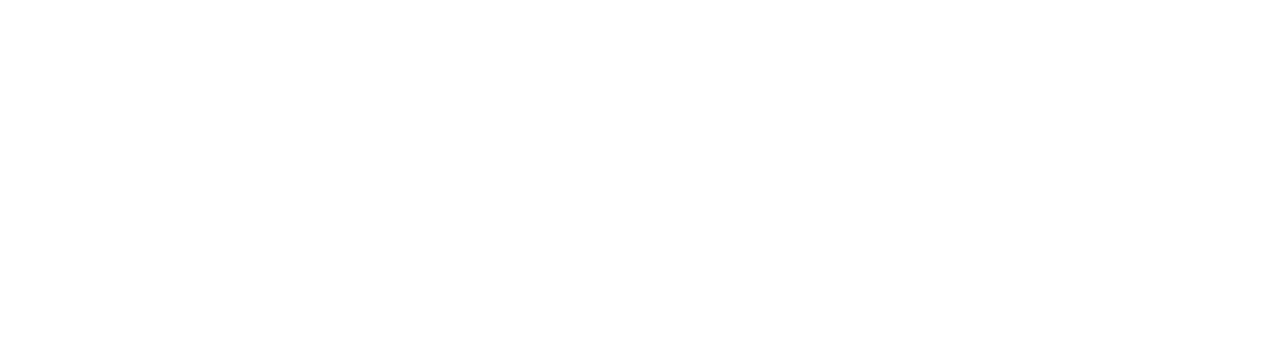
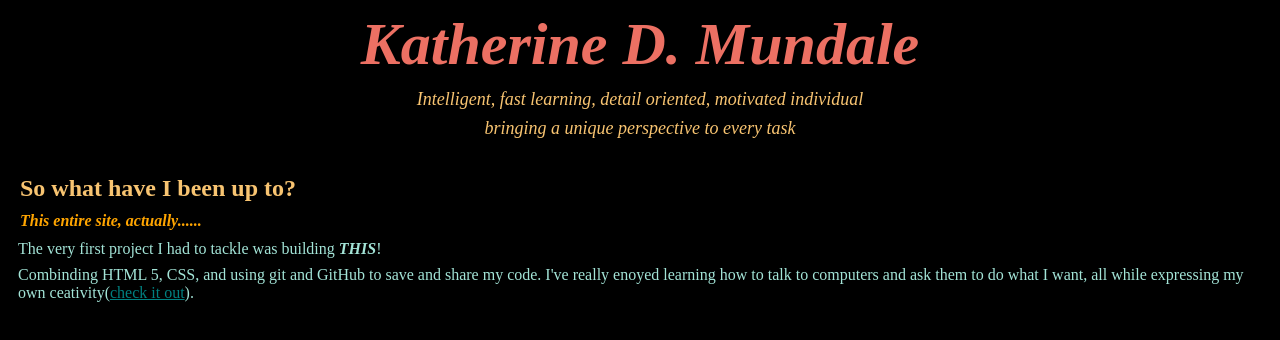
Before and after one commit to AndrewScholly/kdmundale.github.io, a plain HTML site: page articles/coolstuff.html in a window 1280 px wide. Drawn offline with Linux system fonts and the light colour scheme.

Commit message:
add text and CSS styles

```diff
--- a/articles/coolstuff.html
+++ b/articles/coolstuff.html
@@ -0,0 +1,23 @@
+<!DOCTYPE html>
+<html lang="en" dir="ltr">
+  <head>
+    <meta charset="utf-8">
+    <meta name="viewport" content="width=device-width">
+    <link href="style2.css" rel="stylesheet" type="text/css">
+    <title>Cool Stuff</title>
+  </head>
+  <header>
+    <h1>Katherine D. Mundale</h1>
+    <section class="nice">
+      <p><em>Intelligent, fast learning, detail oriented, motivated individual</p>
+      <p>bringing a unique perspective to every task</em></p>
+    </section>
+  </header>
+  <br>
+  <body>
+    <h3>So what have I been up to?</h3>
+      <h5>This entire site, actually......</h5>
+        <p>The very first project I had to tackle was building <strong><em>THIS</em></strong>!
+        <p>Combinding HTML 5, CSS, and using git and GitHub to save and share my code. I've really enoyed learning how to talk to computers and ask them to do what I want, all while expressing my own ceativity(<a target="blank" href="http://www.github.com/kdmundale">check it out</a>).</p>
+  </body>
+</html>
--- a/articles/style2.css
+++ b/articles/style2.css
@@ -16,7 +16,7 @@ h1 {
   font-family: serif;
   font-style: italic;
   text-align: center;
-  margin: 6px;
+  margin: 10px;
 }
 h4 {
   display: block;
@@ -26,7 +26,7 @@ h4 {
   font-family: serif;
   text-decoration: underline;
   text-align: center;
-  margin: 4px;
+  margin: 10px;
 }
 h3 {
   display: block;
@@ -34,14 +34,14 @@ h3 {
   font-size: 24px;
   font-family: serif;
   font-weight: bold;
-  margin: 4px;
+  margin: 10px;
 }
 h5 {
   display: block;
   color: orange;
   font-size: 16px;
   font-style: italic;
-  margin: 4px;
+  margin: 10px;
 
 }
 .nice {
@@ -54,8 +54,14 @@ h5 {
 
 }
 p {
-  margin: 4px;
+  margin: 8px;
 }
 ul {
-  margin: 7px;
+  margin: 8px;
 }
+a {
+  color: teal;
+}
+a:hover {
+  color: pink;
+}
```
